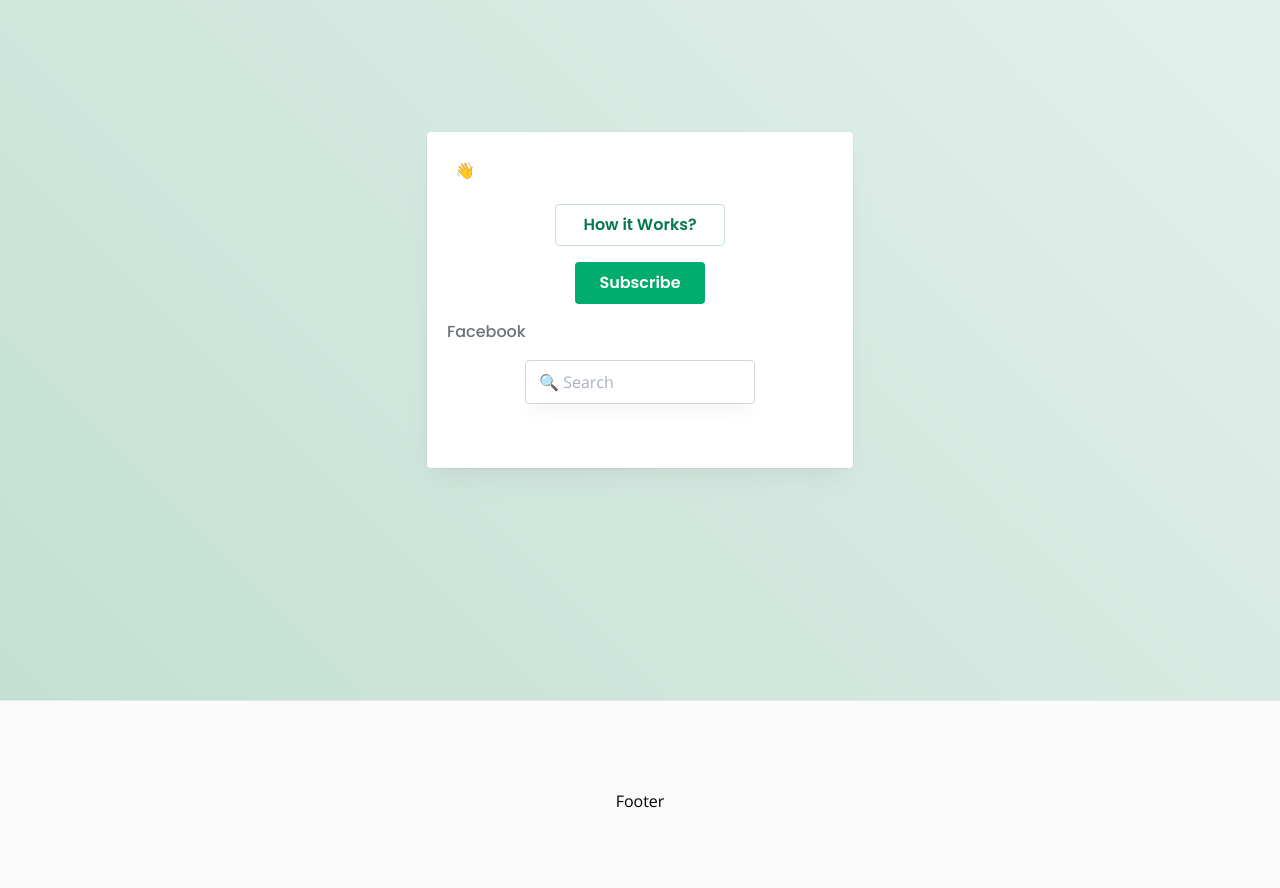
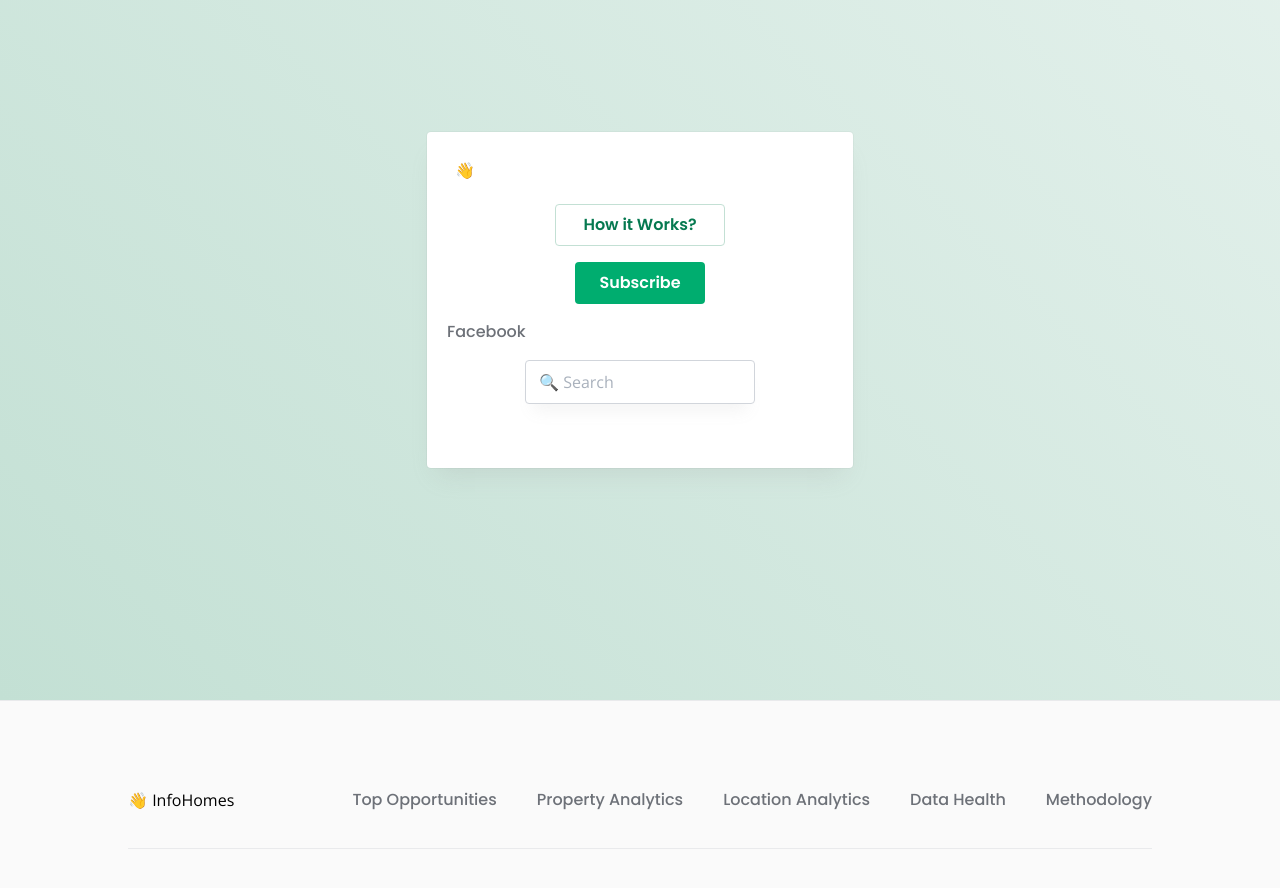
Before and after one commit to lucaslafere/infohomes-page, a React (Vite) app: page / in a window 1280 px wide. Shown: the top 888 px of the page. Built offline with nearby package versions, Linux system fonts and the light colour scheme.

Commit message:
feat: add links section

```diff
--- /dev/null
+++ b/src/layouts/Footer/Links/index.tsx
@@ -0,0 +1,18 @@
+import { FC } from "react";
+import { Community } from "../../../components/buttons/Community";
+import * as S from "./style";
+
+export const LinksSection: FC = () => {
+  return (
+    <S.LinksSection>
+      <S.Badge>👋 InfoHomes</S.Badge>
+      <S.CommunityWrapper>
+        <Community>Top Opportunities</Community>
+        <Community>Property Analytics</Community>
+        <Community>Location Analytics</Community>
+        <Community>Data Health</Community>
+        <Community>Methodology</Community>
+      </S.CommunityWrapper>
+    </S.LinksSection>
+  );
+};
--- /dev/null
+++ b/src/layouts/Footer/Links/style.ts
@@ -0,0 +1,27 @@
+import styled from "styled-components";
+
+export const LinksSection = styled.div`
+  display: flex;
+  justify-content: space-between;
+  align-items: center;
+  width: 100%;
+  padding: 36px 0;
+  border-bottom: 1px solid ${({ theme }) => theme.Gray[10]};
+`;
+export const Badge = styled.div`
+  display: flex;
+  justify-content: flex-start;
+  align-items: center;
+  width: 20%;
+  img {
+    width: 50px;
+    height: 50px;
+  }
+`;
+export const CommunityWrapper = styled.div`
+  display: flex;
+  align-items: center;
+  justify-content: flex-end;
+  gap: 40px;
+  width: 80%;
+`;
--- a/src/layouts/Footer/index.tsx
+++ b/src/layouts/Footer/index.tsx
@@ -1,10 +1,13 @@
 import { FC } from "react";
+import { LinksSection } from "./Links";
 import * as S from "./style";
 
 export const Footer: FC = () => {
   return (
     <S.FooterContainer>
-      <S.FooterWrapper>Footer</S.FooterWrapper>
+      <S.FooterWrapper>
+        <LinksSection />
+      </S.FooterWrapper>
     </S.FooterContainer>
   );
 };
--- a/src/layouts/Footer/style.ts
+++ b/src/layouts/Footer/style.ts
@@ -10,7 +10,7 @@ export const FooterContainer = styled.footer`
 `;
 export const FooterWrapper = styled.div`
   display: flex;
-  justify-content: space-between;
+  justify-content: center;
   align-items: center;
   flex-direction: column;
   width: 80%;
```
